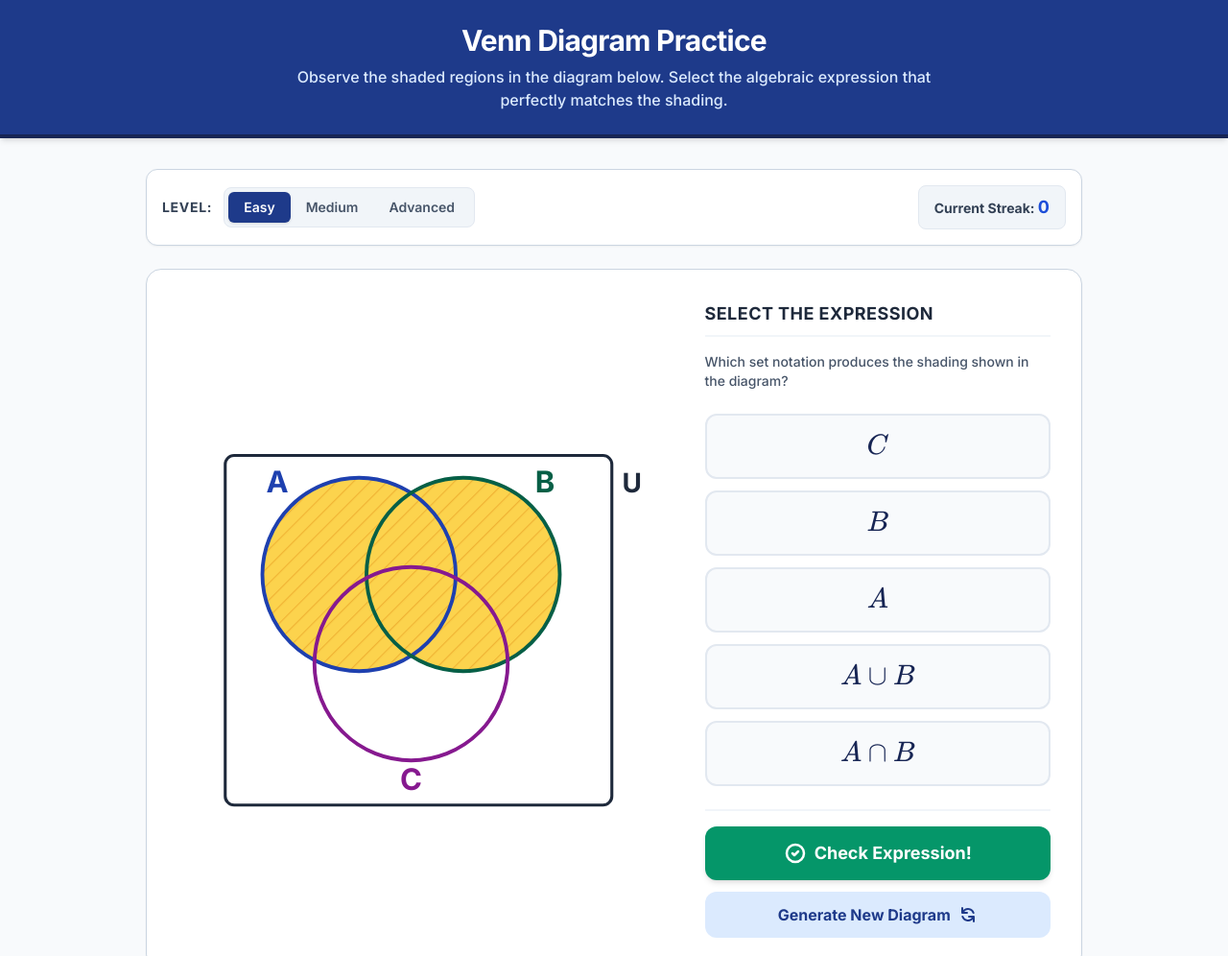
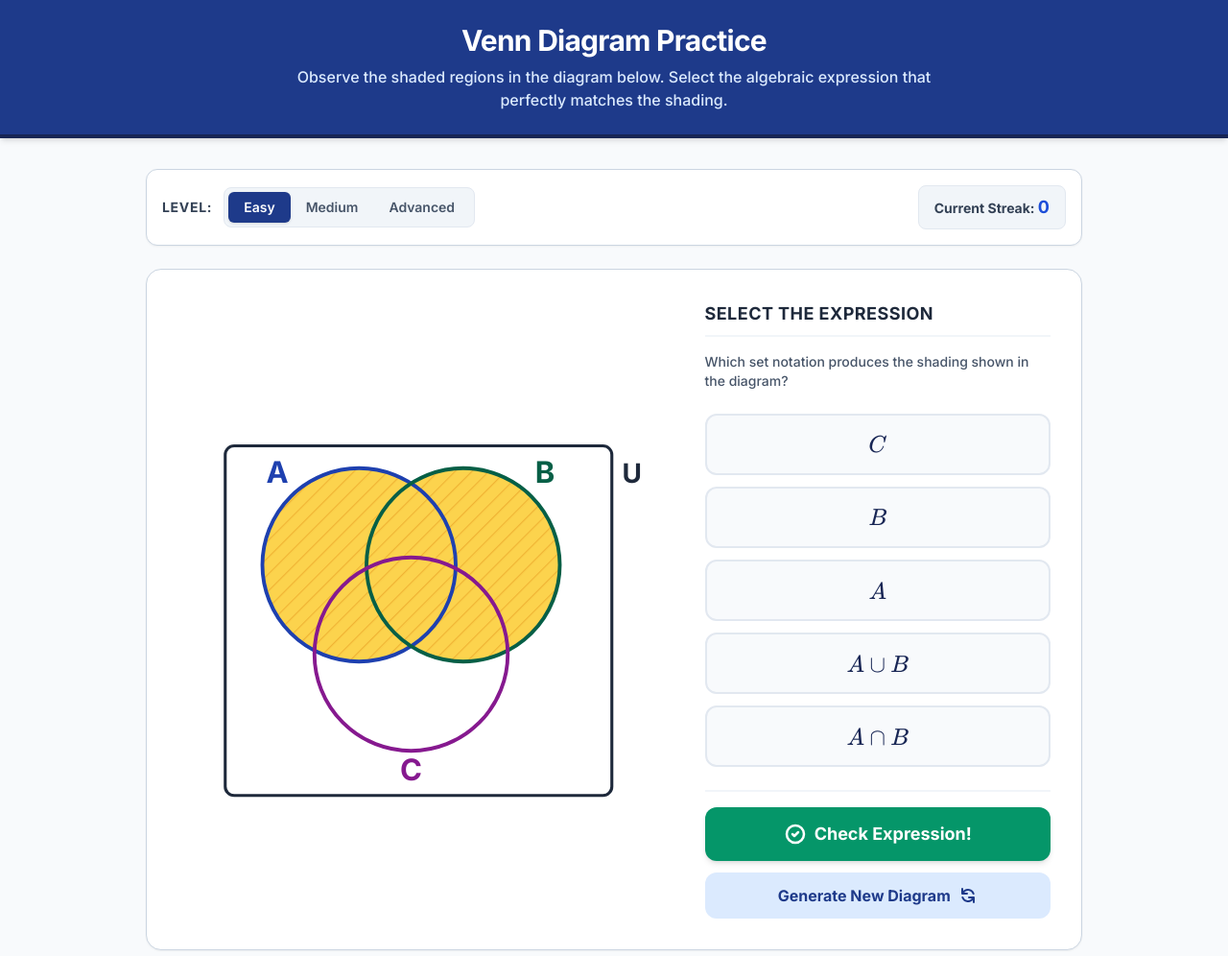
Before and after one commit to ApolonioGuerrero/Venn-Diagram-Graph-Explorer, a plain HTML site: page index.html in a window 1280 px wide. Shown: the top 996 px of the page at 96% size. Drawn offline with nearby package versions, Linux system fonts and the light colour scheme.

Commit message:
Enhance MathJax scaling and button styling
Added responsive scaling for MathJax and adjusted button styles.

```diff
--- a/index.html
+++ b/index.html
@@ -43,6 +43,19 @@
       height: auto;
       display: block;
       user-select: none;
+    }
+
+    /* MathJax Responsive Scaling - ensures long expressions shrink to fit */
+    mjx-container {
+      max-width: 100%;
+      display: inline-flex !important;
+      justify-content: center;
+      align-items: center;
+      overflow-x: hidden;
+    }
+    mjx-container svg {
+      max-width: 100%;
+      height: auto !important;
     }
 
     /* Animation for feedback appearance */
@@ -285,7 +298,8 @@
           btn.role = 'radio';
           btn.setAttribute('aria-checked', 'false');
           btn.id = `opt-${idx}`;
-          btn.className = 'w-full text-center p-4 rounded-xl border-2 border-slate-200 bg-slate-50 hover:bg-slate-100 focus:outline-none focus:ring-4 focus:ring-blue-500 transition-all text-xl sm:text-2xl text-blue-950 font-bold';
+          // Adjusted text size and added flexbox utility classes to prevent overflow clipping
+          btn.className = 'w-full text-center p-3 sm:p-4 rounded-xl border-2 border-slate-200 bg-slate-50 hover:bg-slate-100 focus:outline-none focus:ring-4 focus:ring-blue-500 transition-all text-base sm:text-lg lg:text-xl text-blue-950 font-bold min-h-[64px] flex items-center justify-center';
           btn.onclick = () => this.selectOption(idx);
           btn.innerHTML = `\\(${opt.tex}\\)`;
           container.appendChild(btn);
```
